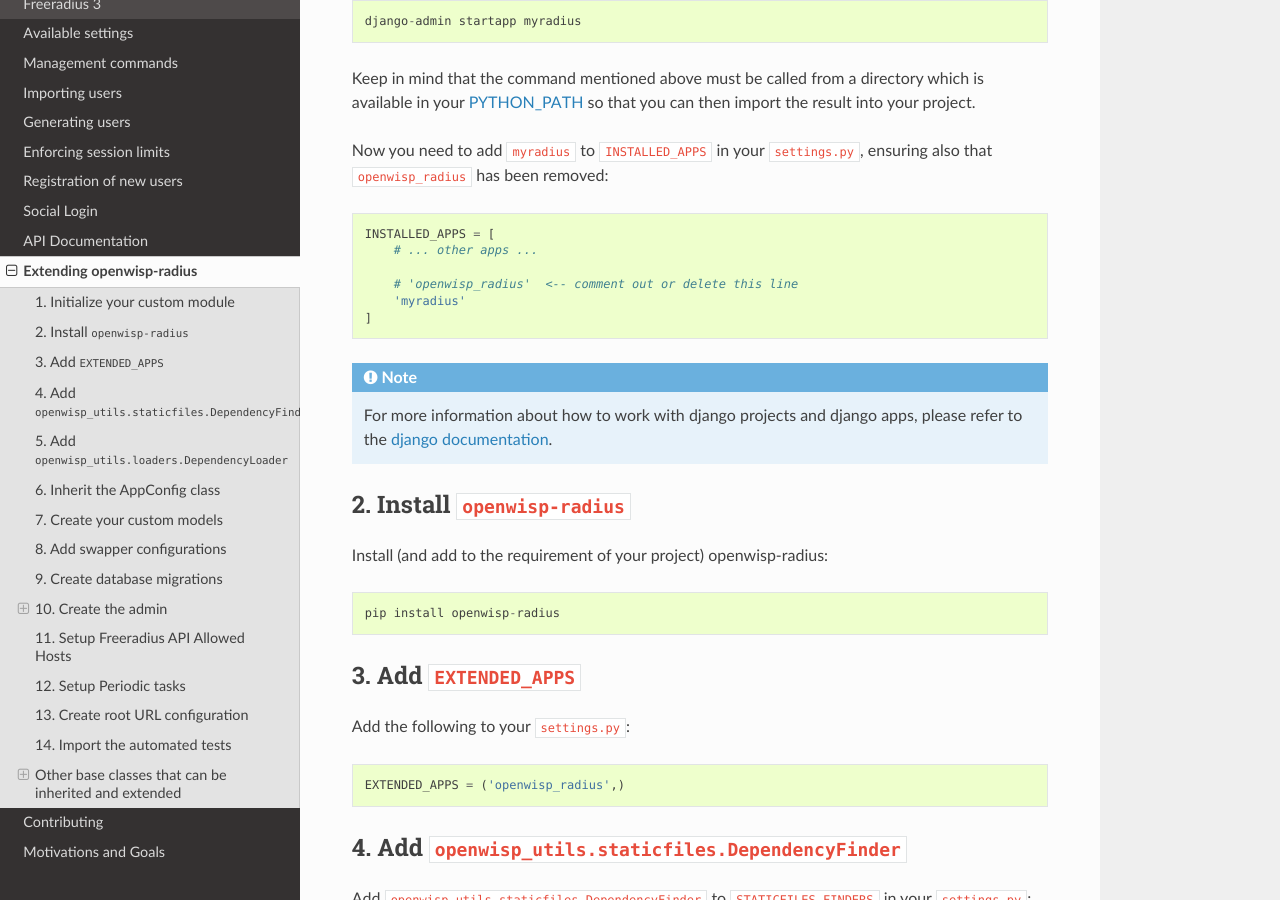
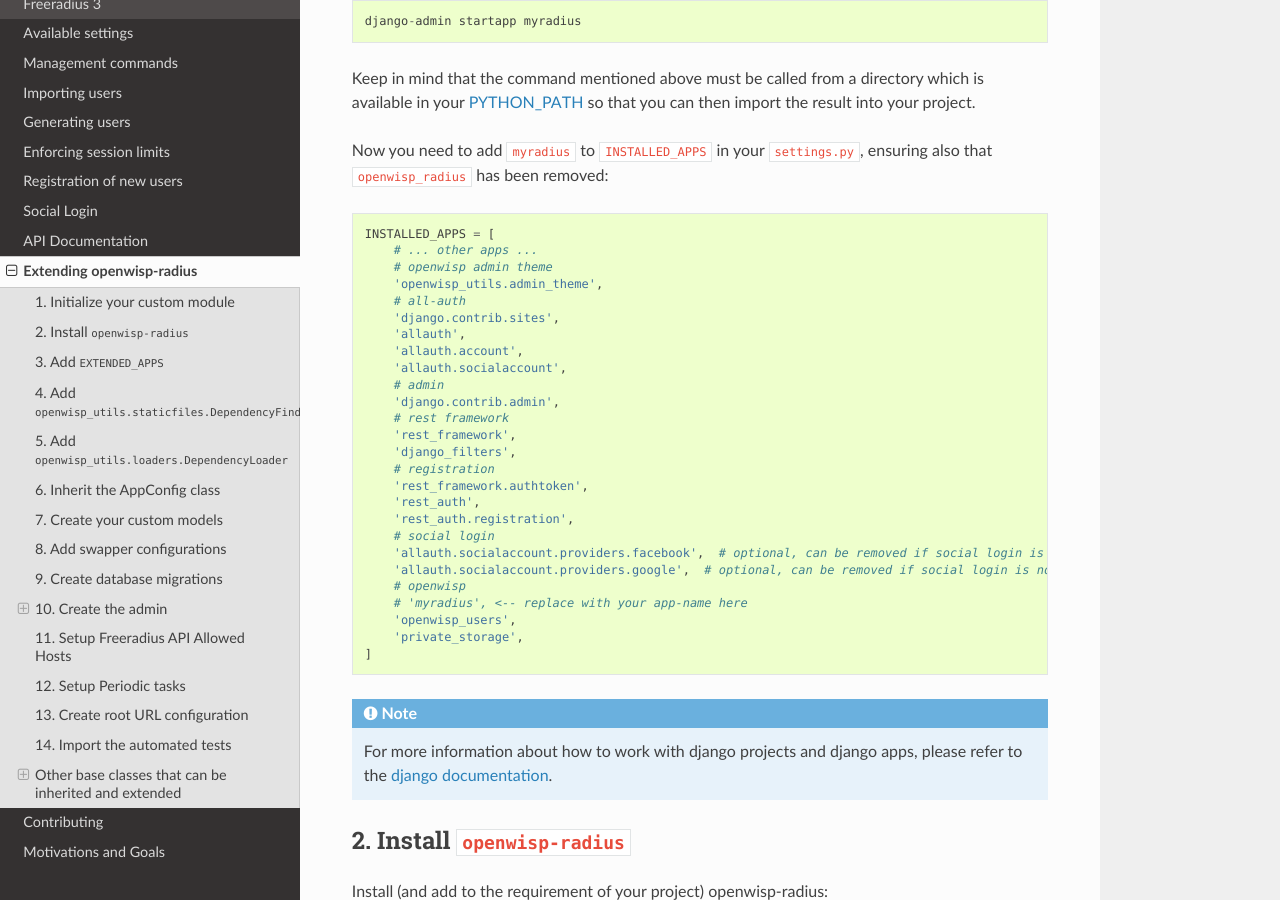
Before and after one commit to openwisp/openwisp-radius, a Sphinx documentation site: the page built from docs/source/developer/how_to_extend.rst, in a window 1280 px wide and 900 px high, scrolled down 847 px. Built offline with Sphinx 7.4.7 and the Read the Docs theme 2.0.0, drawn with Linux system fonts in a browser that asks for light colours.

Commit message:
[minor/docs] Improvements for extending the app

```diff
--- a/docs/source/developer/how_to_extend.rst
+++ b/docs/source/developer/how_to_extend.rst
@@ -50,10 +50,31 @@
 
     INSTALLED_APPS = [
         # ... other apps ...
+        # openwisp admin theme
+        'openwisp_utils.admin_theme',
+        # all-auth
+        'django.contrib.sites',
+        'allauth',
+        'allauth.account',
+        'allauth.socialaccount',
+        # admin
+        'django.contrib.admin',
+        # rest framework
+        'rest_framework',
+        'django_filters',
+        # registration
+        'rest_framework.authtoken',
+        'rest_auth',
+        'rest_auth.registration',
+        # social login
+        'allauth.socialaccount.providers.facebook',  # optional, can be removed if social login is not needed
+        'allauth.socialaccount.providers.google',  # optional, can be removed if social login is not needed
+        # openwisp
+        # 'myradius', <-- replace with your app-name here
+        'openwisp_users',
+        'private_storage',
+    ]
 
-        # 'openwisp_radius'  <-- comment out or delete this line
-        'myradius'
-    ]
 .. note::
     For more information about how to work with django projects and django apps, please refer
     to the `django documentation <https://docs.djangoproject.com/en/dev/intro/tutorial01/>`_.
```
